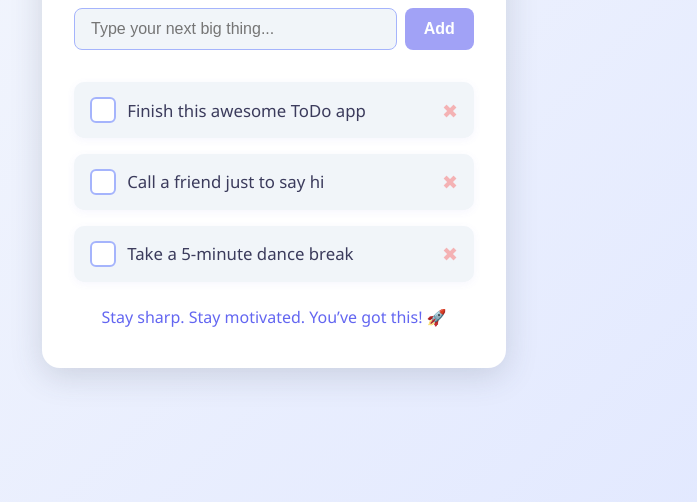
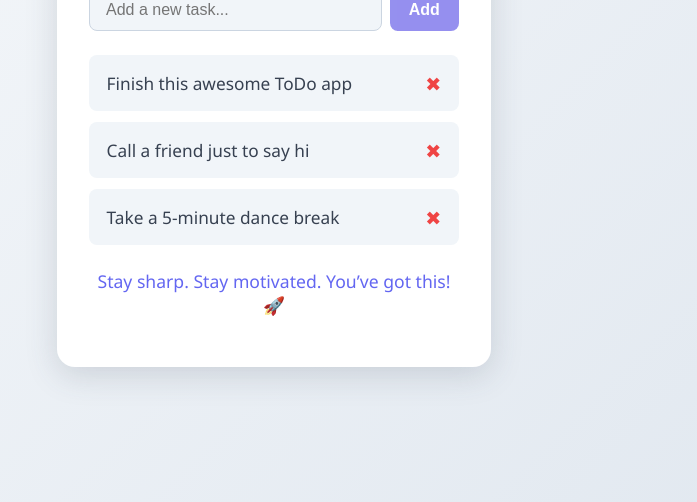
Before and after one commit to Hinckley00/Todo-Tracker, a plain HTML site: page index.html in a window 1280 px wide. Shown: the part 298-800 px from the top of the page, without its empty margins (366-1063 px from the left). Drawn offline with Linux system fonts and the light colour scheme.

Commit message:
Made little changes and Added app url to the README.md file

```diff
--- a/index.html
+++ b/index.html
@@ -10,38 +10,15 @@
     <div class="container">
       <h1>Hey, what’s on your mind today?</h1>
       <form class="todo-form" autocomplete="off">
-        <input type="text" placeholder="Type your next big thing..." disabled />
+        <input type="text" placeholder="Add a new task..." disabled />
         <button type="submit" disabled>Add</button>
       </form>
       <ul class="todo-list">
-        <li>
-          <label class="checkbox-container">
-            <input type="checkbox" />
-            <span class="checkmark"></span>
-            Finish this awesome ToDo app
-          </label>
-          <span class="delete">✖</span>
-        </li>
-        <li>
-          <label class="checkbox-container">
-            <input type="checkbox" />
-            <span class="checkmark"></span>
-            Call a friend just to say hi
-          </label>
-          <span class="delete">✖</span>
-        </li>
-        <li>
-          <label class="checkbox-container">
-            <input type="checkbox" />
-            <span class="checkmark"></span>
-            Take a 5-minute dance break
-          </label>
-          <span class="delete">✖</span>
-        </li>
+        <li>Finish this awesome ToDo app <span class="delete">✖</span></li>
+        <li>Call a friend just to say hi <span class="delete">✖</span></li>
+        <li>Take a 5-minute dance break <span class="delete">✖</span></li>
       </ul>
-      <footer>
-        <p>Stay sharp. Stay motivated. You’ve got this! 🚀</p>
-      </footer>
+      <p class="motivation">Stay sharp. Stay motivated. You’ve got this! 🚀</p>
     </div>
   </body>
 </html>
--- a/styles.css
+++ b/styles.css
@@ -1,9 +1,10 @@
 @import url("https://fonts.googleapis.com/css2?family=Montserrat:wght@700&display=swap");
 
 body {
-  background: linear-gradient(135deg, #f8fafc 0%, #e0e7ff 100%);
+  background: linear-gradient(135deg, #f8fafc 0%, #e0e7ef 100%);
   font-family: "Segoe UI", "Roboto", Arial, sans-serif;
   margin: 0;
+  padding: 0;
   min-height: 100vh;
   display: flex;
   align-items: center;
@@ -14,29 +15,29 @@ body {
   background: #fff;
   border-radius: 18px;
   box-shadow: 0 8px 32px rgba(60, 72, 88, 0.18);
-  padding: 2.5rem 2rem 1.5rem 2rem;
-  max-width: 400px;
+  padding: 2.5rem 2rem 2rem 2rem;
+  max-width: 370px;
   width: 100%;
   text-align: center;
 }
 
 h1 {
-  font-size: 2rem;
-  margin-bottom: 1.5rem;
-  color: #3b3b5c;
+  font-size: 1.7rem;
+  margin-bottom: 1.2rem;
+  color: #2d3748;
   font-weight: 700;
 }
 
 .todo-form {
   display: flex;
   gap: 0.5rem;
-  margin-bottom: 2rem;
+  margin-bottom: 1.5rem;
 }
 
-.todo-form input[type="text"] {
+.todo-form input {
   flex: 1;
   padding: 0.7rem 1rem;
-  border: 1.5px solid #a5b4fc;
+  border: 1px solid #cbd5e1;
   border-radius: 8px;
   font-size: 1rem;
   outline: none;
@@ -45,7 +46,7 @@ h1 {
 
 .todo-form button {
   padding: 0.7rem 1.2rem;
-  background: #6366f1;
+  background: #4f46e5;
   color: #fff;
   border: none;
   border-radius: 8px;
@@ -58,19 +59,24 @@ h1 {
 .todo-list {
   list-style: none;
   padding: 0;
-  margin: 0 0 1.5rem 0;
+  margin: 0 0 1.2rem 0;
 }
 
 .todo-list li {
   background: #f1f5f9;
-  border-radius: 10px;
-  margin-bottom: 1rem;
-  padding: 0.9rem 1rem;
+  margin-bottom: 0.7rem;
+  padding: 0.9rem 1.1rem;
+  border-radius: 8px;
   display: flex;
   align-items: center;
   justify-content: space-between;
-  transition: box-shadow 0.2s;
-  box-shadow: 0 2px 8px rgba(99, 102, 241, 0.06);
+  font-size: 1.08rem;
+  color: #374151;
+  transition: background 0.2s;
+}
+
+.todo-list li:hover {
+  background: #e0e7ef;
 }
 
 .checkbox-container {
@@ -116,12 +122,22 @@ h1 {
 }
 
 .delete {
-  color: #f87171;
+  color: #ef4444;
   font-size: 1.2rem;
-  cursor: not-allowed;
-  opacity: 0.5;
+  cursor: pointer;
   margin-left: 1rem;
   transition: color 0.2s;
+}
+
+.delete:hover {
+  color: #b91c1c;
+}
+
+.motivation {
+  margin-top: 1.5rem;
+  font-size: 1.1rem;
+  color: #6366f1;
+  font-weight: 500;
 }
 
 footer {
@@ -130,3 +146,17 @@ footer {
   font-size: 1rem;
   font-weight: 500;
 }
+
+@media (max-width: 480px) {
+  .container {
+    padding: 1.2rem 0.5rem 1.5rem 0.5rem;
+    max-width: 98vw;
+  }
+  h1 {
+    font-size: 1.1rem;
+  }
+  .todo-list li {
+    font-size: 0.98rem;
+    padding: 0.7rem 0.7rem;
+  }
+}
```
Also changed, not shown: 1 other file.
